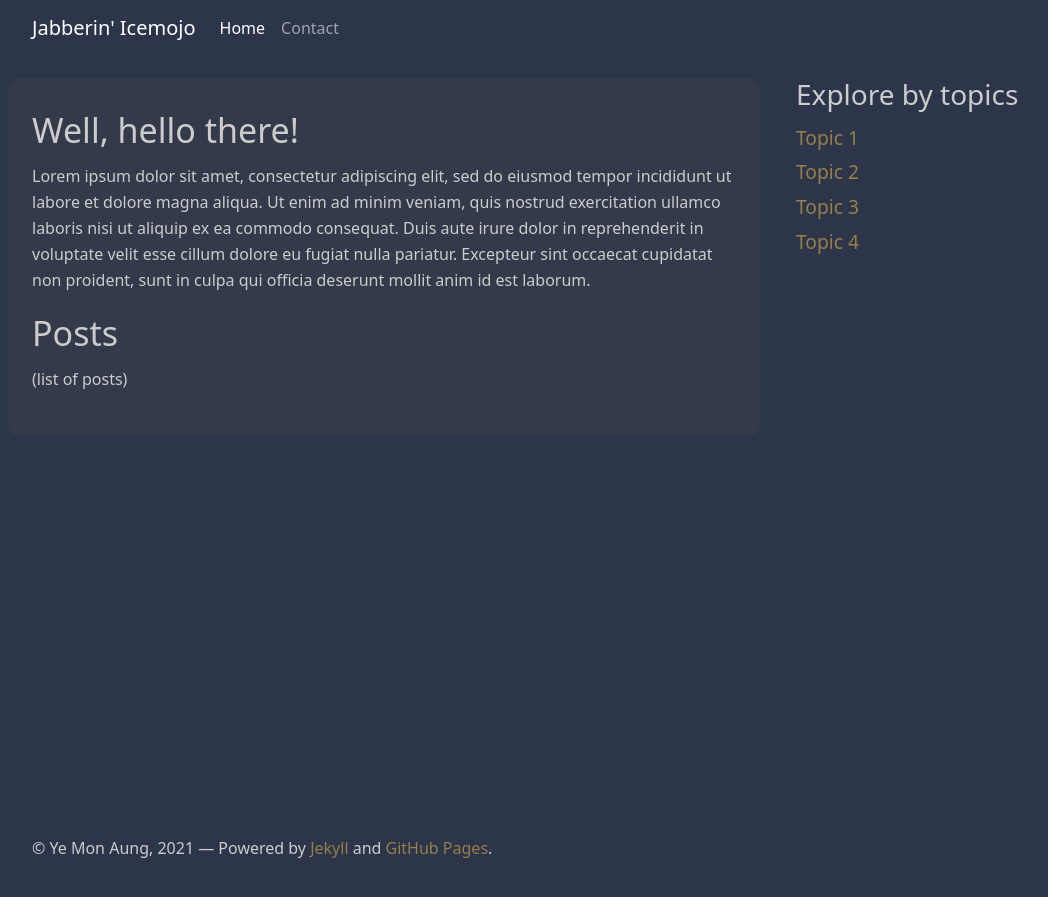
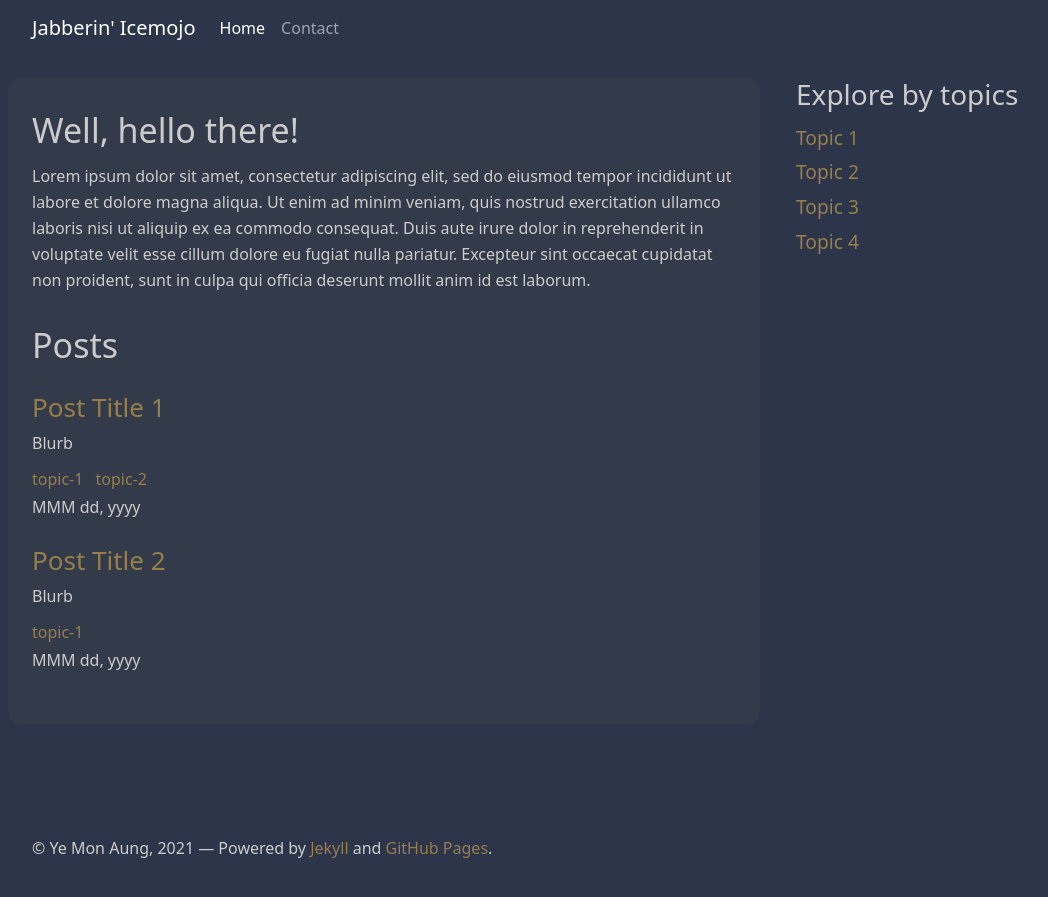
Before and after one commit to icemojo/icemojo.github.io, a Jekyll site: the page built from index.md, in a window 1280 px wide. Shown: the top 897 px of the page, without its empty margins (62-1110 px from the left). Built offline with Jekyll 4.4.1, drawn with Linux system fonts in a browser that asks for light colours.

Commit message:
Draft out the posts list layout and styling.

```diff
--- a/_includes/posts-list.html
+++ b/_includes/posts-list.html
@@ -1,6 +1,49 @@
 <div class="section">
-  <h1>Posts</h1>
-  <p>
-    (list of posts)
-  </p>
+  <div class="post-list">
+    <h1>Posts</h1>
+
+    <div class="post-item">
+      <h2>
+        <a href="#">Post Title 1</a>
+      </h2>
+      <div class="post-blurb">
+        Blurb
+      </div>
+      <div class="post-topics">
+        <span class="post-topic-item">
+          <a href="#">
+            topic-1
+          </a>
+        </span>
+        <span class="post-topic-item">
+          <a href="#">
+            topic-2
+          </a>
+        </span>
+      </div>
+      <div class="post-date">
+        MMM dd, yyyy
+      </div>
+    </div>
+
+    <div class="post-item">
+      <h2>
+        <a href="#">Post Title 2</a>
+      </h2>
+      <div class="post-blurb">
+        Blurb
+      </div>
+      <div class="post-topics">
+        <span class="post-topic-item">
+          <a href="#">
+            topic-1
+          </a>
+        </span>
+      </div>
+      <div class="post-date">
+        MMM dd, yyyy
+      </div>
+    </div>
+
+  </div>
 </div>
--- a/assets/css/main.css
+++ b/assets/css/main.css
@@ -5,6 +5,10 @@ body {
 
 h1 {
   font-size: 34px;
+}
+
+h2 {
+  font-size: 26px;
 }
 
 p {
@@ -85,3 +89,24 @@ a:active {
 .topic-item {
   margin-bottom: 6px;
 }
+
+.post-list {
+  padding-top: 12px;
+  padding-bottom: 8px;
+}
+
+.post-item {
+  margin-top: 26px;
+}
+
+.post-blurb {
+  margin-bottom: 12px;
+}
+
+.post-topics {
+  margin-bottom: 4px;
+}
+
+.post-topic-item {
+  margin-right: 8px;
+}
```
